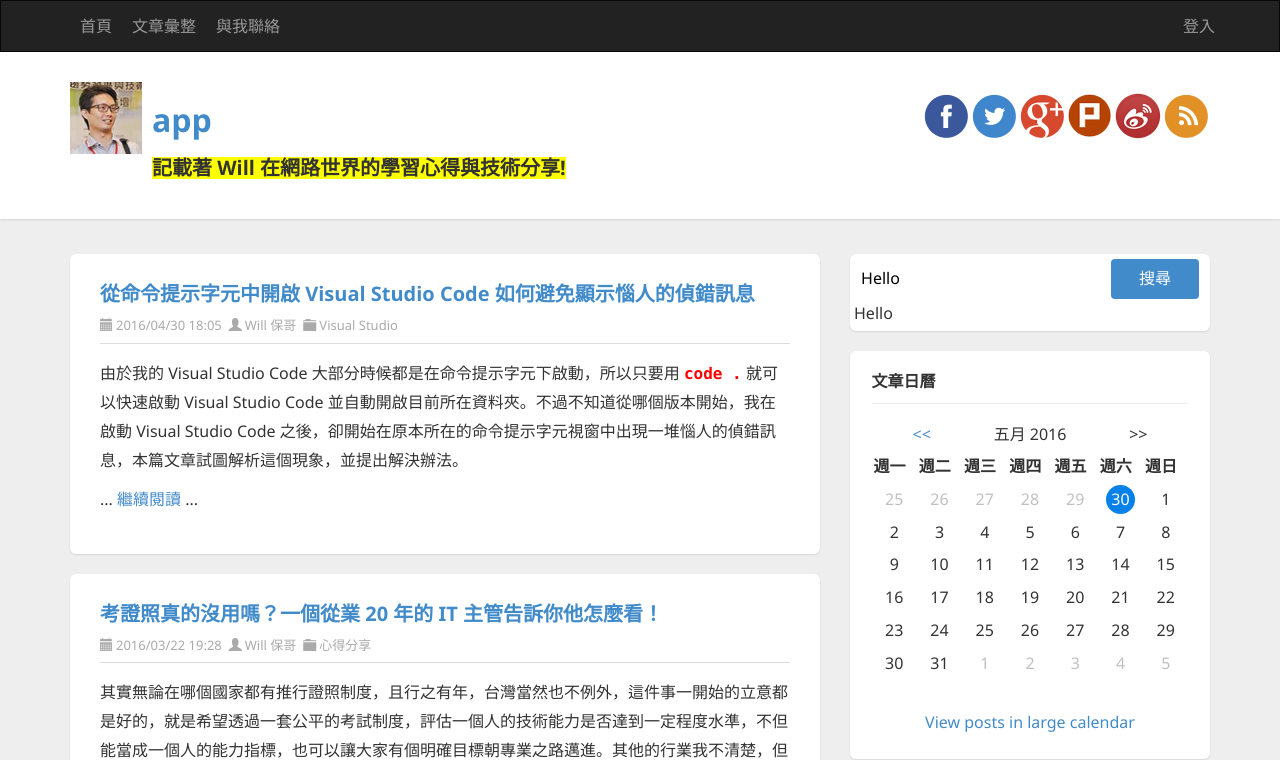
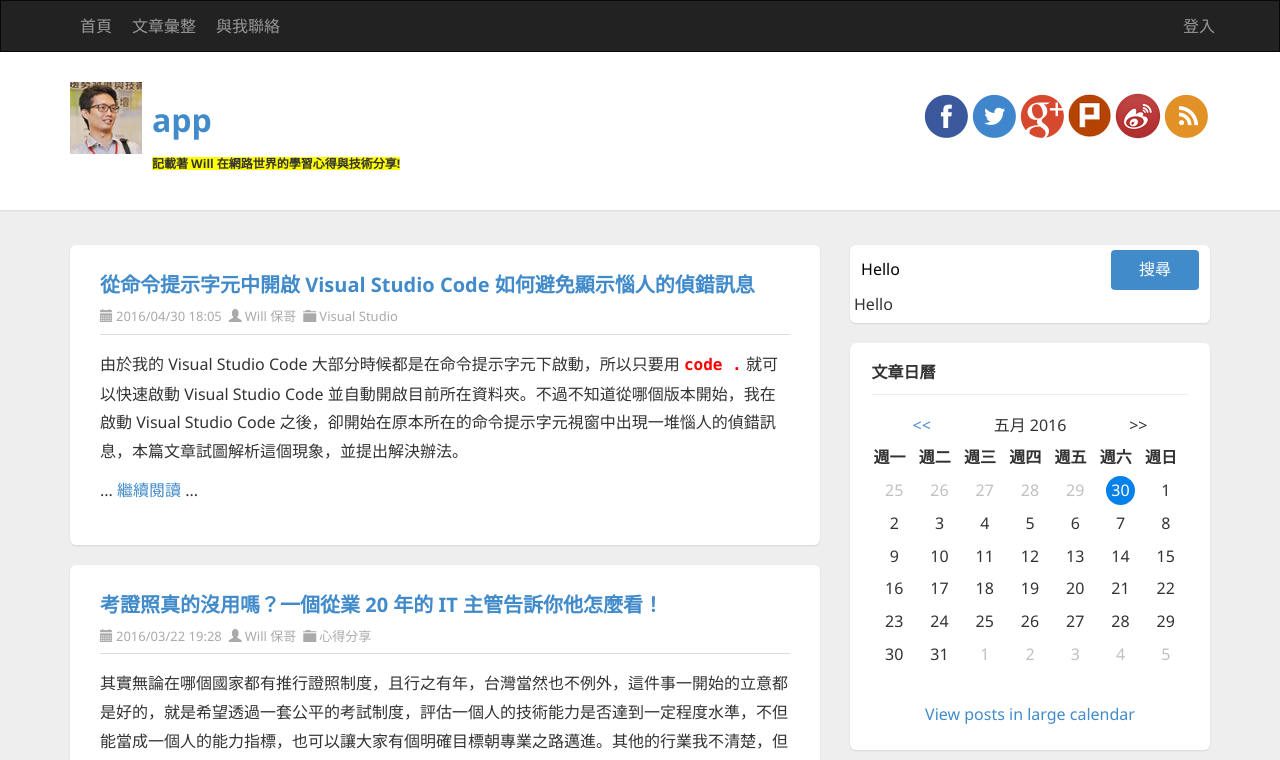
Before and after one commit to coolrare/NTC-NG4, an Angular app: page / in a window 1280 px wide. Shown: the top 760 px of the page. Built offline with nearby package versions, Linux system fonts and the light colour scheme.

Commit message:
示範 ngStyle 的用法

```diff
--- a/src/app/header/header.component.html
+++ b/src/app/header/header.component.html
@@ -30,7 +30,7 @@
 
       <div class="pull-left">
         <h1><a href="http://blog.miniasp.com/">{{ title }}</a></h1>
-        <h3 [class.highlight]="isHighlight()">{{ subtitle }}</h3>
+        <h3 [class.highlight]="isHighlight()" [style.font-size]="'12px'">{{ subtitle }}</h3>
       </div>
 
       <div id="social-icons" class="pull-right social-icon">
```
